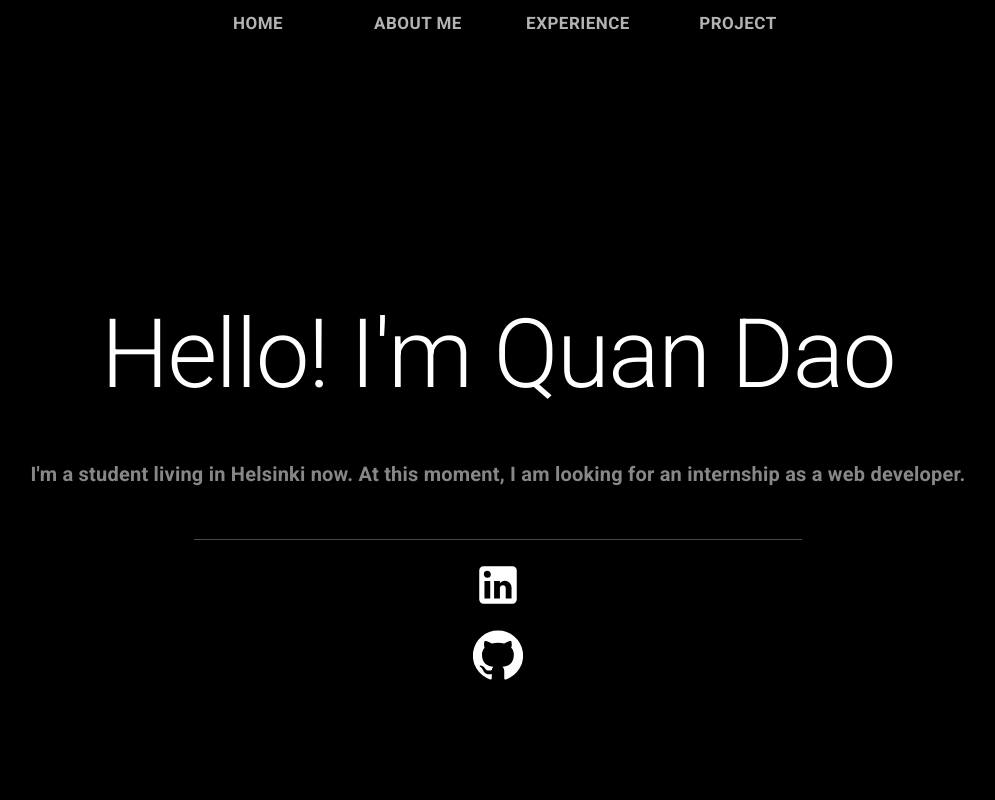
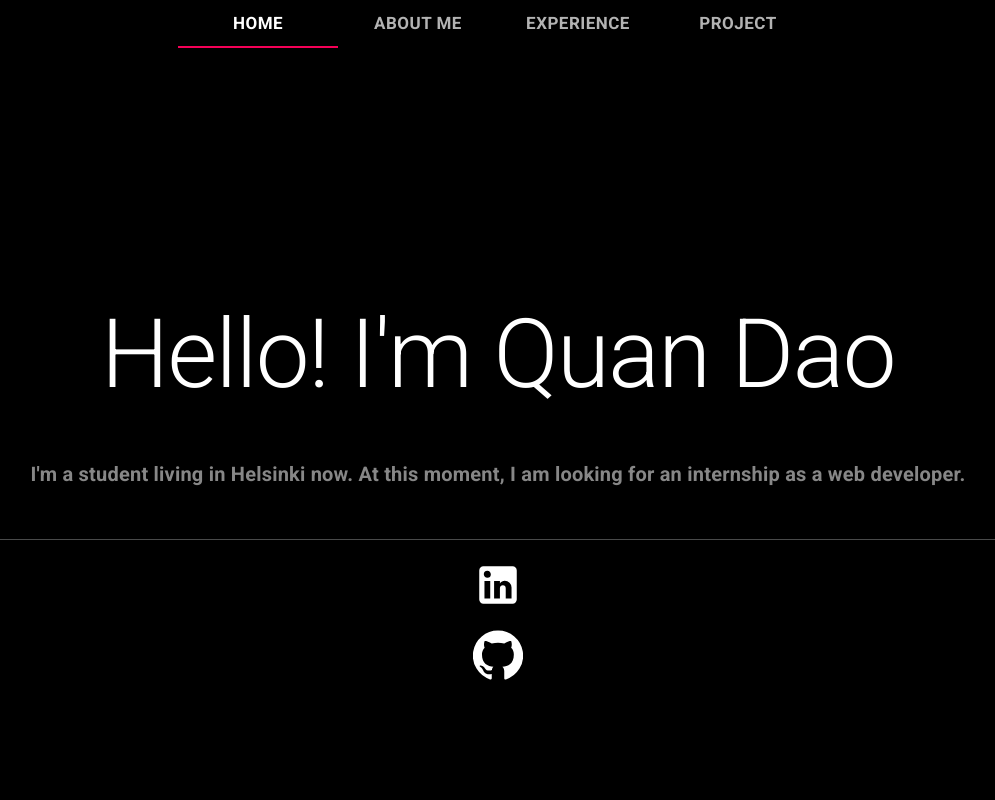
Before and after one commit to quanminh5030/my-portfolio, a React (Create React App) app: page / in a window 1280 px wide. Shown: the top 800 px of the page, without its empty margins (142-1137 px from the left). Built offline with nearby package versions, Linux system fonts and the light colour scheme.

Commit message:
clean the errors

```diff
--- a/src/App.js
+++ b/src/App.js
@@ -1,4 +1,4 @@
-import React, { useRef } from 'react';
+import React, { useRef, useState } from 'react';
 import Paper from '@material-ui/core/Paper';
 import { AppBar, Tab, Tabs } from '@material-ui/core';
 import About from './components/About';
@@ -13,23 +13,29 @@ function App() {
   const myExperience = useRef(null);
   const myProject = useRef(null);
 
+  const [value, setValue] = useState('home');
+
   const handleChange = (event, newValue) => {
     if (newValue === 'home') {
       myHome.current.scrollIntoView({ behavior: 'smooth' });
+      setValue('home');
     }
     else if (newValue === 'about') {
       myAbout.current.scrollIntoView({ behavior: 'smooth' });
+      setValue('about');
     } else if (newValue === 'experience') {
       myExperience.current.scrollIntoView({ behavior: 'smooth' });
+      setValue('experience');
     } else if (newValue === 'project') {
       myProject.current.scrollIntoView({ behavior: 'smooth' });
+      setValue('project');
     }
   }
 
   return (
     <Paper ref={myHome} style={styles.container}>
       <AppBar style={styles.header} position='sticky' >
-        <Tabs onChange={handleChange} centered='true' >
+        <Tabs value={value} onChange={handleChange} centered >
           <Tab style={styles.tab} value="home" label="Home" />
           <Tab style={styles.tab} value="about" label="About me" />
           <Tab style={styles.tab} value="experience" label="Experience" />
@@ -49,7 +55,7 @@ function App() {
         <Resume />
       </Paper>
 
-      <Paper ref={myProject} style={{ backgroundColor: '#c7c7c7'}}>
+      <Paper ref={myProject} style={{ backgroundColor: '#c7c7c7' }}>
         <Projects />
       </Paper>
 
--- a/src/components/Home.js
+++ b/src/components/Home.js
@@ -30,7 +30,7 @@ export default function Home() {
                 </Typography>
             </Grid>
 
-            <Grid item md='6' style={{ margin: 'auto' }}>
+            <Grid item md={12} style={{ margin: 'auto' }}>
                 <Divider variant='middle' style={{ backgroundColor: '#494a4a' }} />
             </Grid>
 
```
